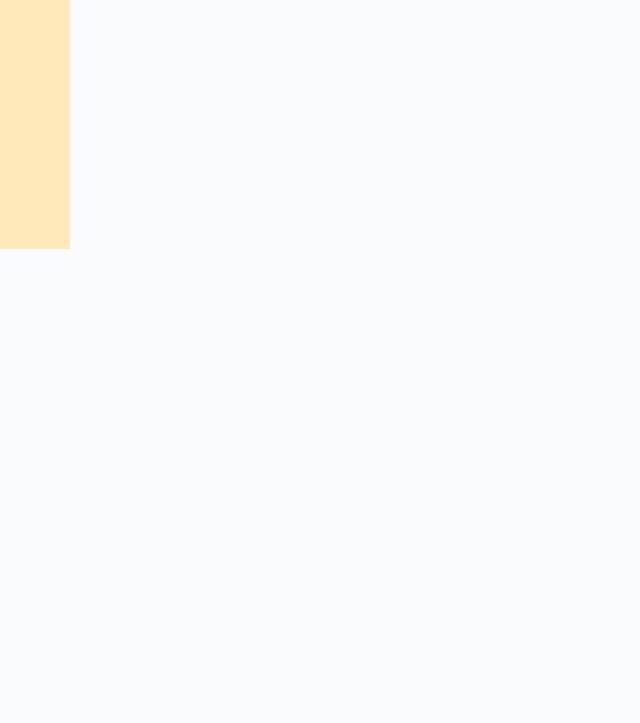
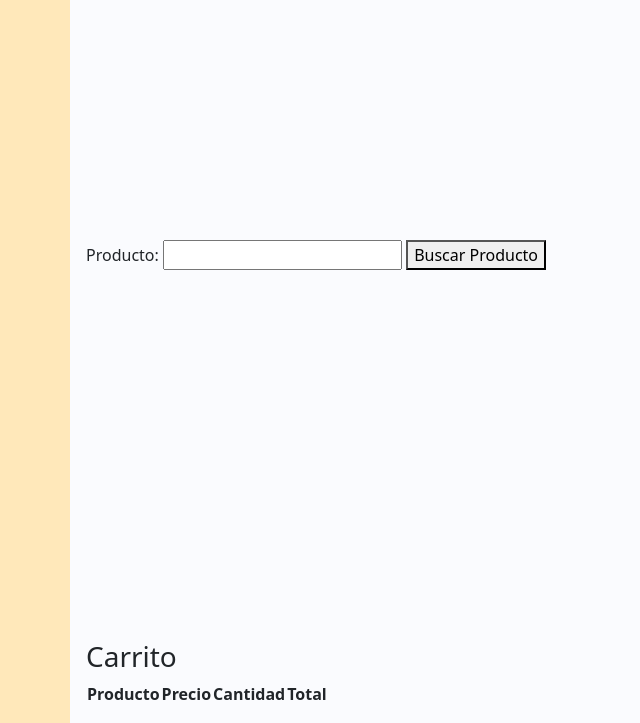
Before and after one commit to Leonel-Amaya/ADSO-Python-Flask, a Python web app: template src/templates/facturar.html in a window 1280 px wide. Shown: the part 551-1274 px from the top of the page, without its empty margins (0-640 px from the left). Before the commit the page ends 800 px from the top, so only its background shows below. Run offline with Jinja, Linux system fonts and the light colour scheme; the template is opened without the code that fills it, so the values that code supplies are empty.

Commit message:
Guardando detalle facturas

```diff
--- a/src/models/facturas.py
+++ b/src/models/facturas.py
@@ -18,7 +18,7 @@ class Facturas(Base):
 
     def agregar_factura(factura):
         factura = session.add(factura)
-        session.commit()
+        factura = session.commit()
         return factura
 
     def obtener_facturas():
--- a/src/models/productos.py
+++ b/src/models/productos.py
@@ -48,3 +48,7 @@ class Productos(Base):
     def obtener_producto_solo(id):
         producto = session.query(Productos).get(id)
         return producto
+
+    def buscar_productos(termino_busqueda):
+        productos = session.query(Productos).filter(Productos.descripcion.ilike(f'%{termino_busqueda}%')).all()
+        return productos
--- a/src/templates/facturar.html
+++ b/src/templates/facturar.html
@@ -5,7 +5,7 @@
     <div class="text-center">
         <h1>FACTURACIÓN</h1>
     </div>
-    <form action="crear_factura" method="post">
+
         <section>
             <div class="row mb-5">
                 <div class="col" style="max-width: 590px;">
@@ -45,13 +45,38 @@
                     <textarea name="" id="" class="form-control"></textarea>
                 </div>
                 <div class="col" style="margin-top: 100px; margin-left: 100px;">
-                    <button class="btn btn-primary">Generar</button>
+                    <button class="btn btn-primary" id="generar-factura" type="submit" formaction="/crear_factura">Generar</button>
                 </div>
             </div>
-
             <input type="hidden" id="id_usuario" name="id_usuario" value="1">
         </section>
-    </form>
+
+    <div class="row mt-3" style="height: 400px;">
+        <!-- Buscar Producto -->
+        <div class="col">
+            <label for="producto">Producto:</label>
+            <input type="text" id="producto" name="producto">
+            <button id="buscar-producto">Buscar Producto</button>
+            <div id="productos-sugeridos"></div>
+        </div>
+    </div>
+
+    <!-- Productos Seleccionados -->
+    <h3>Carrito</h3>
+    <table id="carrito">
+        <thead>
+            <tr>
+                <th>Producto</th>
+                <th>Precio</th>
+                <th>Cantidad</th>
+                <th>Total</th>
+            </tr>
+        </thead>
+        <tbody>
+            <!-- Filas dinámicas -->
+        </tbody>
+    </table>
+
 </div>
 <script>
     $("#dni_cliente").change(function() {
@@ -71,5 +96,65 @@
             }
         });
     });
+
+    $('#buscar-producto').click(function() {
+        const query = $('#producto').val();
+        $.ajax({
+            url: '/buscar_producto',
+            method: 'GET',
+            data: { query: query },
+            success: function(data) {
+                let sugerencias = '';
+                data.productos.forEach(producto => {
+                    sugerencias += `<p data-id="${producto.id}" data-nombre="${producto.nombre}" data-precio="${producto.precio}">${producto.nombre} - $${producto.precio}</p>`;
+                });
+                $('#productos-sugeridos').html(sugerencias);
+            }
+        });
+    });
+
+    // Agregar Producto al Carrito
+    $('#productos-sugeridos').on('click', 'p', function() {
+        const id = $(this).data('id');
+        const nombre = $(this).data('nombre');
+        const precio = $(this).data('precio');
+        const cantidad = 1; // Por defecto
+
+        const fila = `<tr data-id="${id}">
+            <td>${nombre}</td>
+            <td class"precio">${precio}</td>
+            <td><input type="number" value="${cantidad}" class="cantidad"></td>
+            <td>${precio * cantidad}</td>
+        </tr> `;
+        $('#carrito tbody').append(fila);
+    });
+
+    $('#generar-factura').click(function() {
+        const carrito = [];
+        $('#carrito tbody tr').each(function() {
+            const id = $(this).data('id');
+            const cantidad = $(this).find('.cantidad').val();
+            // const precio = $(this).find('.precio')
+            carrito.push({ producto_id: id, cantidad: cantidad });
+        });
+
+        $.ajax({
+            url: '/crear_factura',
+            method: 'POST',
+            contentType: 'application/json',
+            dataType: "json",
+            data: JSON.stringify({
+                id_cliente: $('#id_cliente').val(),
+                carrito: carrito
+            }),
+            success: function(response) {
+                if (response.success) {
+                    window.location.href = response.redirect_url; // Redirige a la URL especificada
+                } else {
+                    alert(response.message || 'Error al generar factura');
+                }
+            }
+        });
+    });
 </script>
 {% endblock %}
```
Also changed, not shown: src/controllers/factura_controller.py (+22 -3 lines), src/controllers/producto_controller.py (+14 -1 lines), src/models/detalles_facturas.py (+10 -5 lines).
